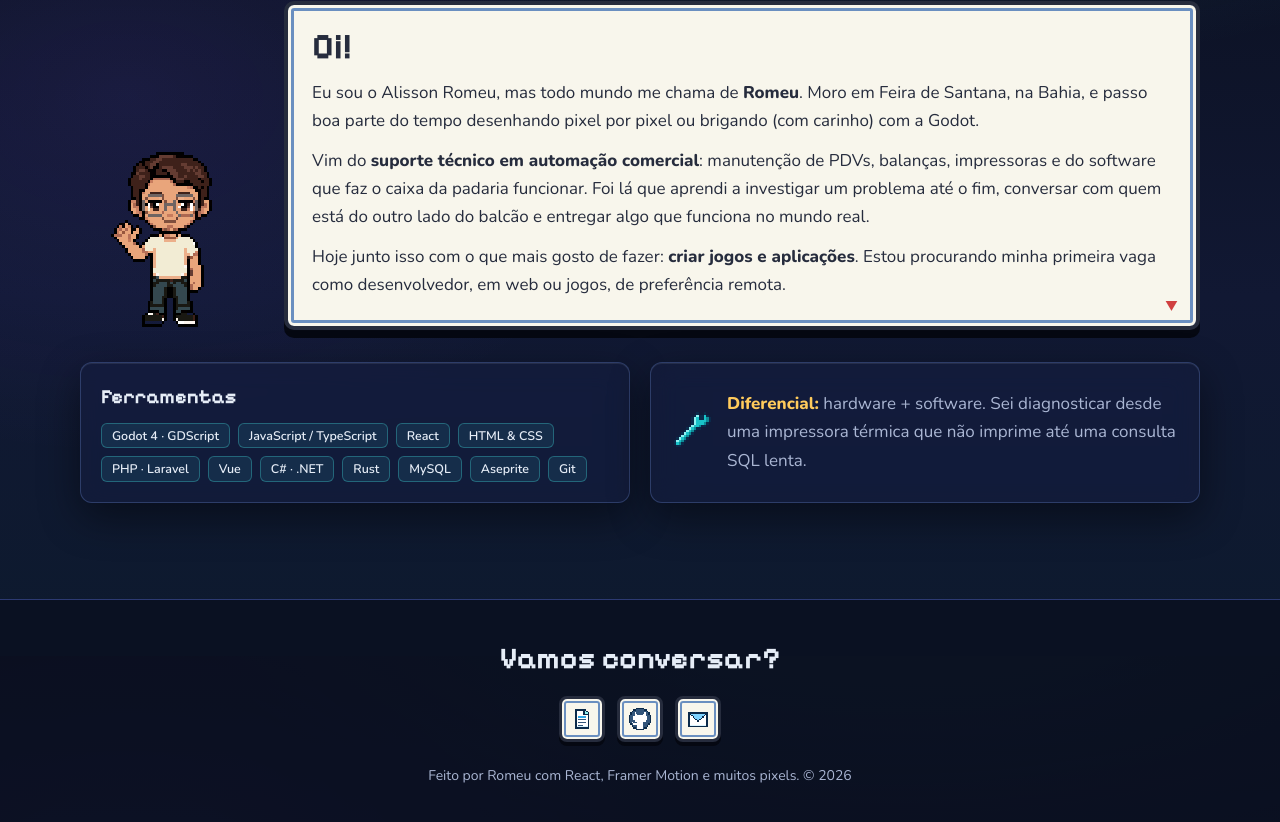
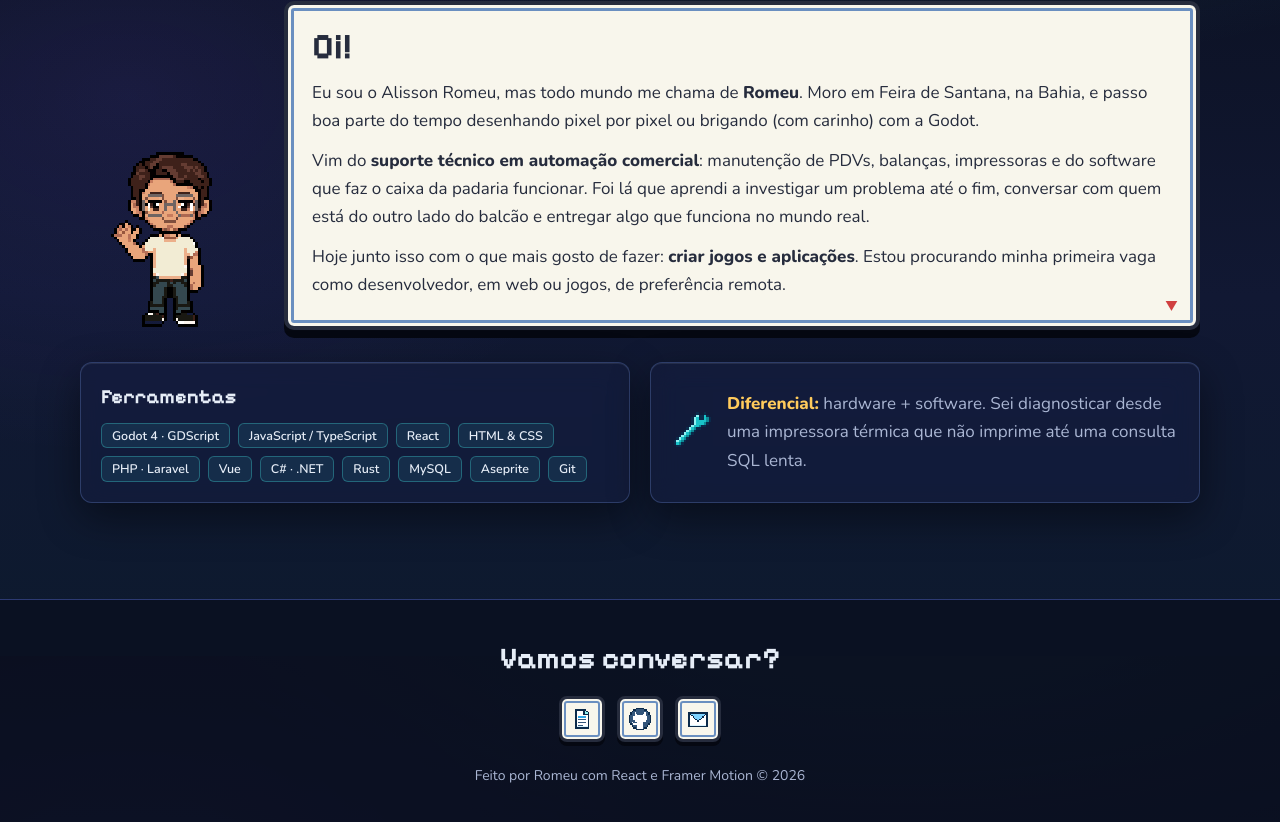
Before and after one commit to Romeu-q/romeu-q.github.io, a React (Vite) app: page / in a window 1280 px wide. Shown: the part 4944-5766 px from the top of the page. Built offline with nearby package versions, Linux system fonts and the light colour scheme.

Commit message:
Update Footer.tsx

```diff
--- a/src/components/Footer.tsx
+++ b/src/components/Footer.tsx
@@ -16,7 +16,7 @@ export function Footer() {
         ))}
       </ul>
       <p className="m-0 text-sm text-dim">
-        Feito por Romeu com React, Framer Motion e muitos pixels. © {new Date().getFullYear()}
+        Feito por Romeu com React e Framer Motion © {new Date().getFullYear()}
       </p>
     </footer>
   );
```
